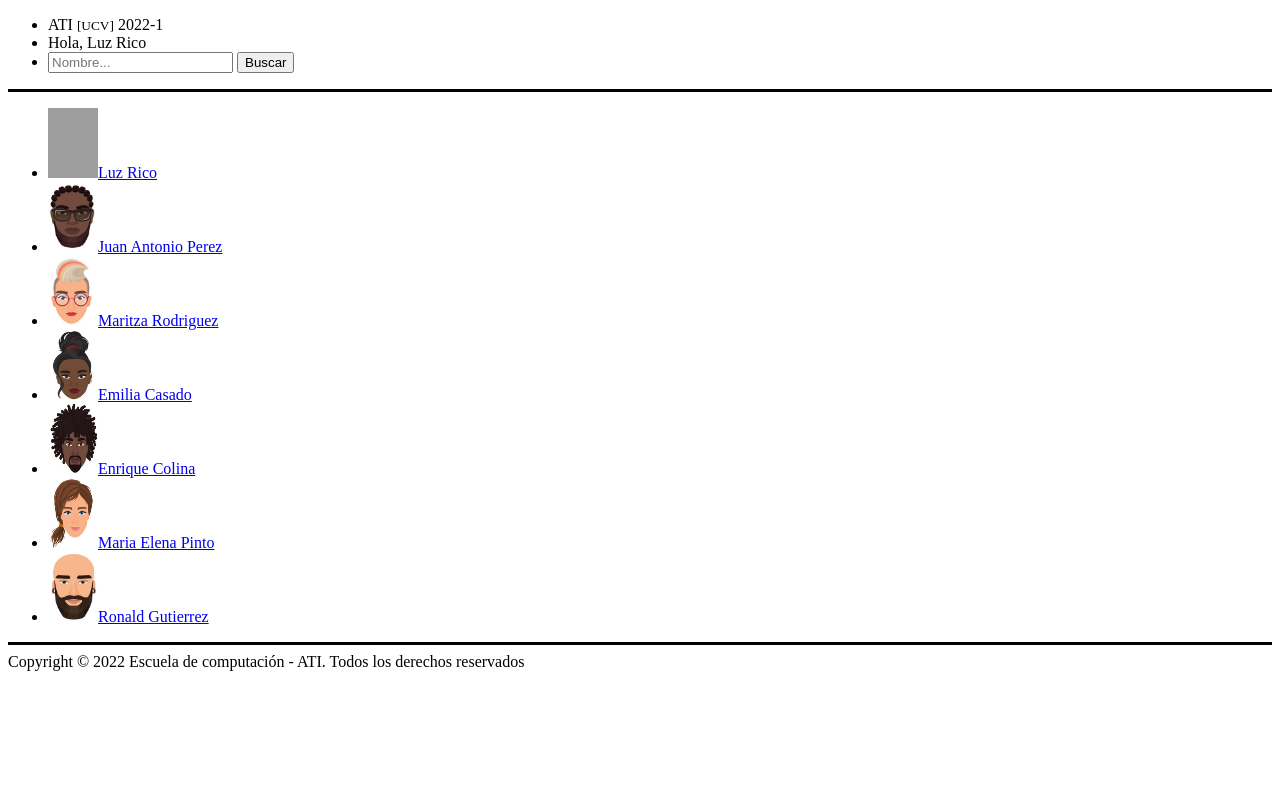
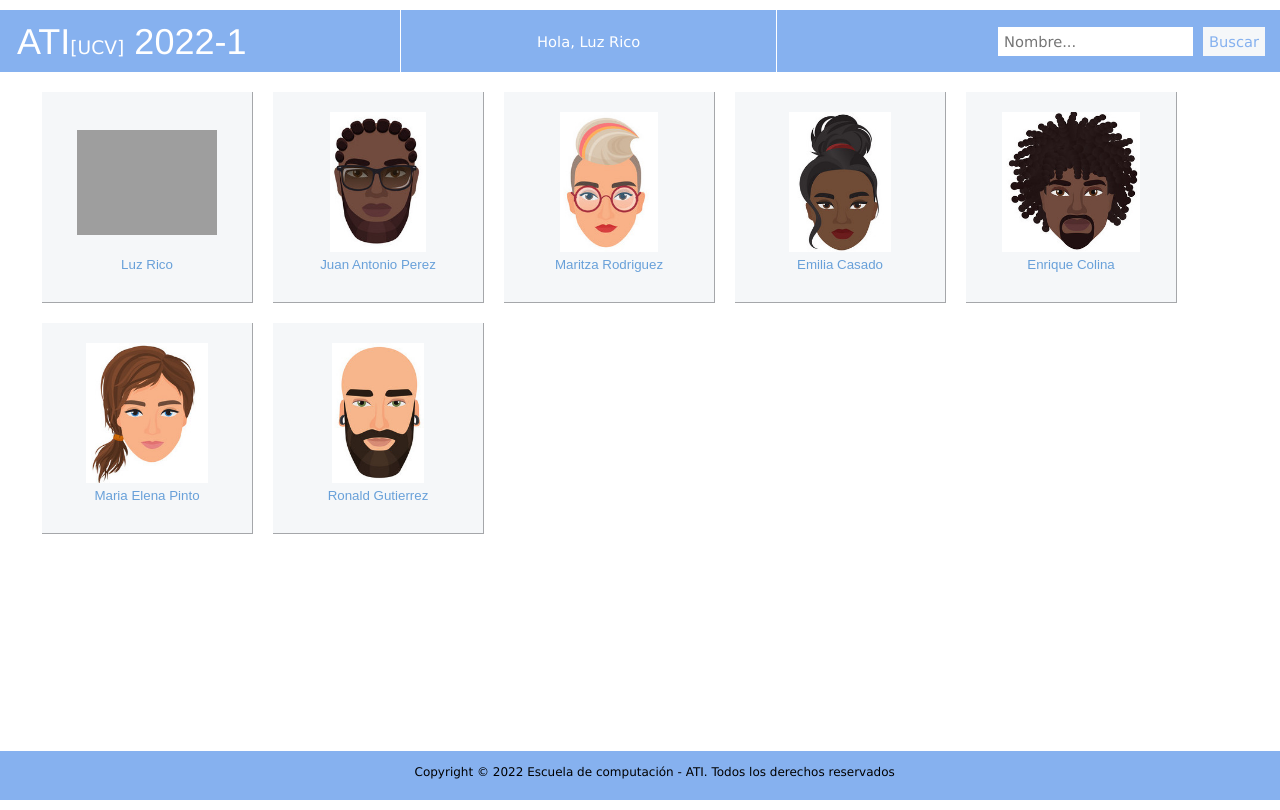
Before and after one commit to Guarenas98/ati_2022_1, a PHP site: page / in a window 1280 px wide. Before the commit the page ends 671 px from the top, so only its background shows below. Run offline with PHP 8.4, Linux system fonts and the light colour scheme; grey boxes are pictures that could not be loaded.

Commit message:
archivos reto 6 con css animado

```diff
--- a/css/style.css
+++ b/css/style.css
@@ -90,3 +90,17 @@ footer {
   height: 20px;
   font-size: 9pt;
 }
+
+.busqueda input[type=button] {
+  padding: 6px;
+  background: #f5f7f9;
+  border: none;
+  cursor: pointer;
+  color: #86b1ef;
+}
+
+.busqueda input[type=text] {
+padding: 6px;
+border: none;
+margin-right: 10px;
+}
--- a/index.html
+++ b/index.html
@@ -1,48 +1,36 @@
-<!DOCTYPE html>
-<html lang="en">
-
+<!DOCTYPE HTML>
+<html>
 	<head>
+	   <meta http-equiv="Content-Type" content="text/html; charset=UTF-8"/>
 		<meta charset="UTF-8">
-    <meta http-equiv="X-UA-Compatible" content="IE=edge">
-    <meta name="viewport" content="width=device-width, initial-scale=1.0">
-    <link rel="shortcut icon" href="http://www.ciens.ucv.ve/portalasig2/favicon.ico" type="image/x-icon">
+		<link rel="icon" href="http://www.ciens.ucv.ve/portalasig2/favicon.ico" type="image/x-icon">
+		<link rel="stylesheet" href="css/style.css"  type="text/css">
+		<link rel="stylesheet" href="css/index.css"  type="text/css">
 		<title>ATI[UCV] 2022-1</title>
 	</head>
-
 	<body>
 	    <header>
 			<nav>
-            <ul class="nav">
-                <li>
-                    ATI <small>[UCV]</small> 2022-1
-                </li>
-                <li>
-                    Hola, Luz Rico
-                </li>
-                <li>
-                    <input type="search" placeholder="Nombre..."> <button>Buscar</button>
-                </li>
+				<ul>
+					<li class="logo">ATI<small>[UCV]</small> 2022-1</li>
+					<li class="saludo">Hola, Luz Rico</li>
+					<li class="busqueda"><input type="text" placeholder="Nombre..."><input type="button" value="Buscar"></li>
 				</ul>
 			</nav>
 	    </header>
-
-    <hr size="3px" color="black">
-
 	    <section>
 			<ul>
-            <li><img src="21071997/21071997.png" style="width: 50px; height: 70px;" alt="Foto1"><a href="#">Luz Rico</a></li>
-            <li><img src="dummy6/dummy.jpg" style="width: 50px; height: 70px;" alt="Foto1"><a href="#">Juan Antonio Perez</a></li>
-            <li><img src="dummy3/dummy.jpg" style="width: 50px; height: 70px;" alt="Foto1"><a href="#">Maritza Rodriguez</a></li>
-            <li><img src="dummy1/dummy.jpg" style="width: 50px; height: 70px;" alt="Foto1"><a href="#">Emilia Casado</a></li>
-            <li><img src="dummy4/dummy.jpg" style="width: 50px; height: 70px;" alt="Foto1"><a href="#">Enrique Colina</a></li>
-            <li><img src="dummy2/dummy.jpg" style="width: 50px; height: 70px;" alt="Foto1"><a href="#">Maria Elena Pinto</a></li>
-            <li><img src="dummy5/dummy.jpg" style="width: 50px; height: 70px;" alt="Foto1"><a href="#">Ronald Gutierrez</a></li>
+				<li><img src="21071997/21071997.png" alt="Foto1"><br><a href="#">Luz Rico</a></li>
+				<li><img src="dummy6/dummy.jpg" alt="Foto1"><br><a href="#">Juan Antonio Perez</a></li>
+				<li><img src="dummy3/dummy.jpg" alt="Foto1"><br><a href="#">Maritza Rodriguez</a></li>
+				<li><img src="dummy1/dummy.jpg" alt="Foto1"><br><a href="#">Emilia Casado</a></li>
+				<li><img src="dummy4/dummy.jpg" alt="Foto1"><br><a href="#">Enrique Colina</a></li>
+				<li><img src="dummy2/dummy.jpg" alt="Foto1"><br><a href="#">Maria Elena Pinto</a></li>
+				<li><img src="dummy5/dummy.jpg" alt="Foto1"><br><a href="#">Ronald Gutierrez</a></li>
 			</ul>
 	    </section>
-
-    <hr size="3px" color="black">
+	    <footer>
+	        Copyright © 2022 Escuela de computación - ATI. Todos los derechos reservados
+	    </footer>
 	</body>
-
-<footer>Copyright © 2022 Escuela de computación - ATI. Todos los derechos reservados</footer>
-
 </html>
```
Also changed, not shown: estructura.html (deleted, +0 -30 lines). Lines whose indentation alone changed are shown as unchanged.
